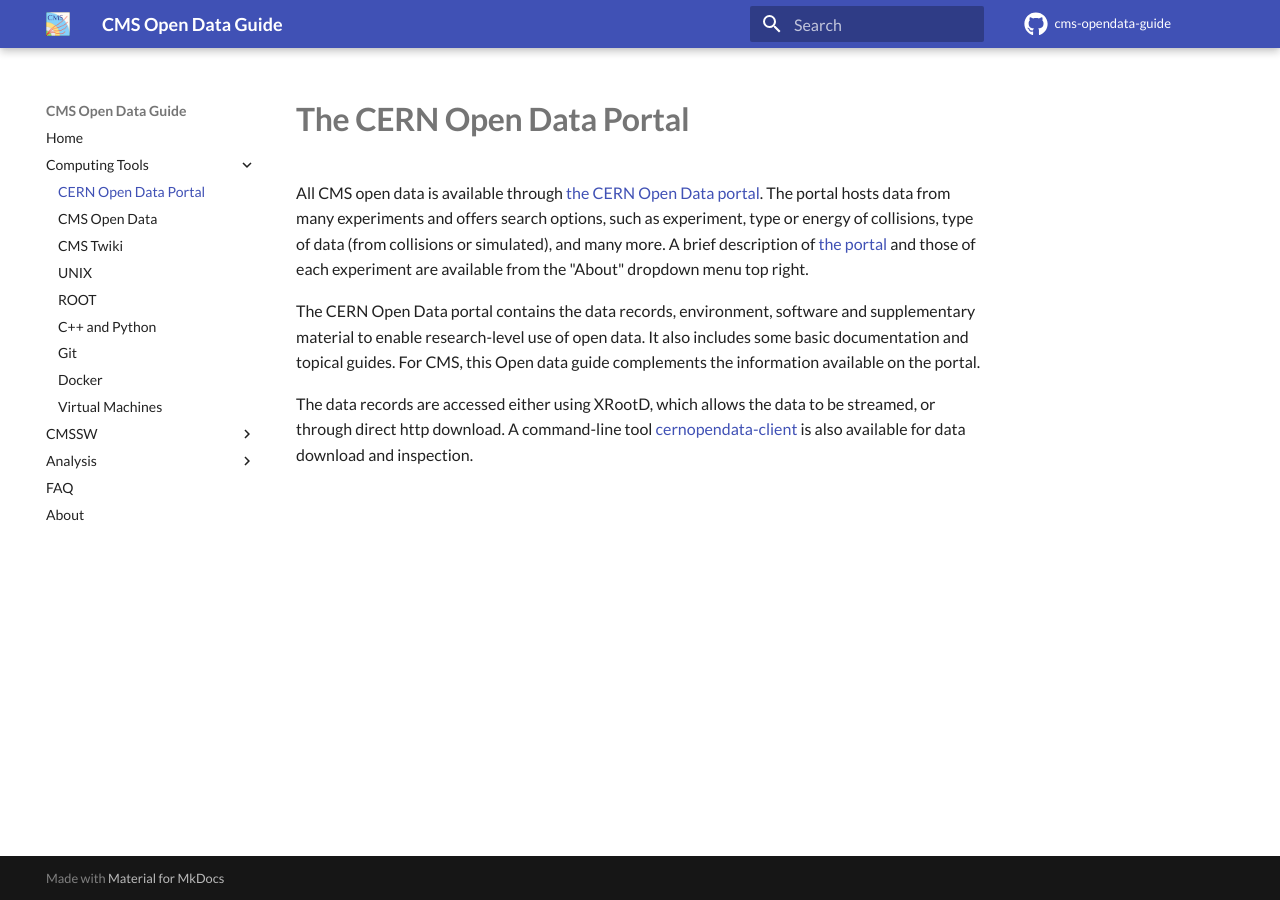
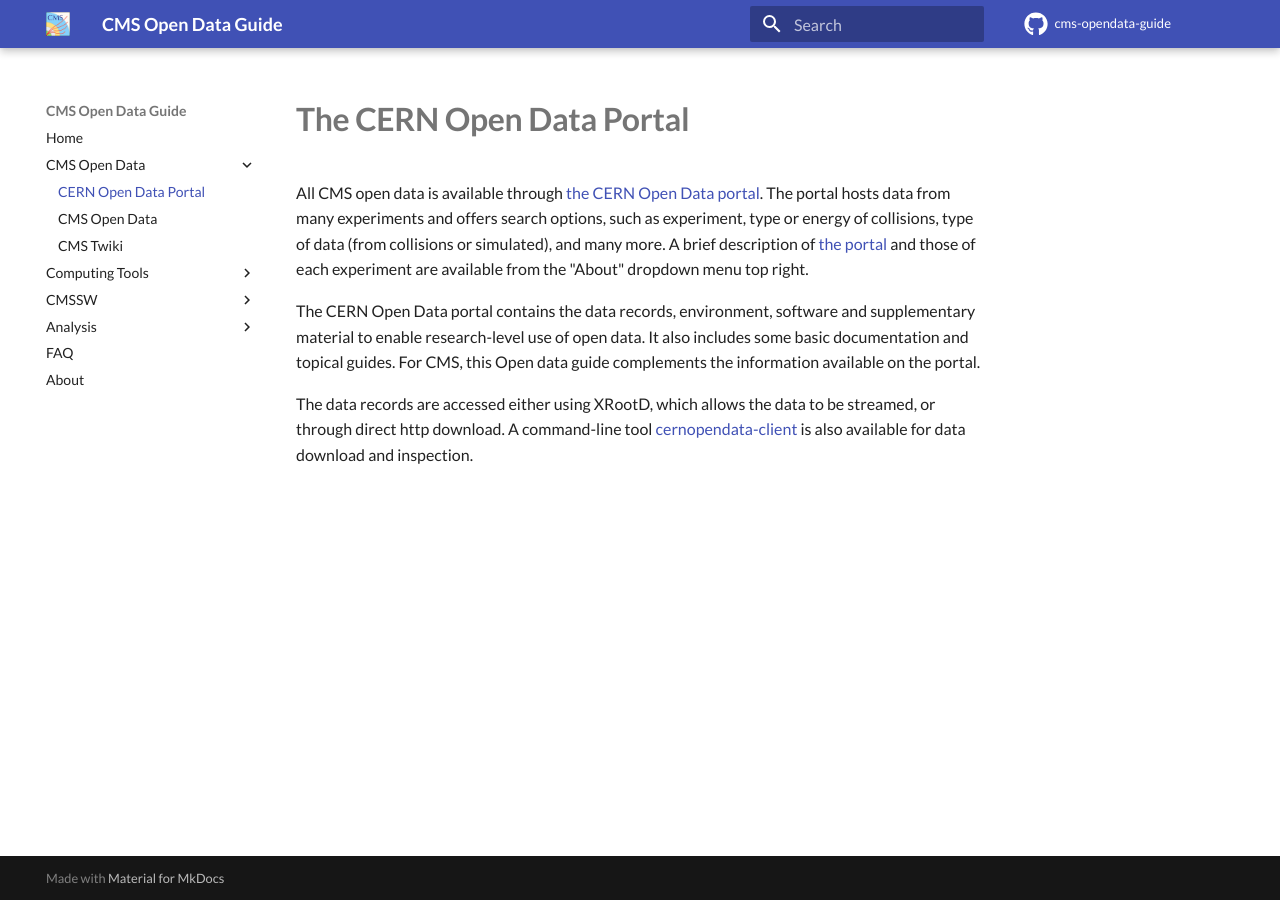
Before and after one commit to cernopendata/cms-opendata-guide, an MkDocs documentation site: the page built from docs/cmsOpenData/cernportal.md, in a window 1280 px wide. Built offline with MkDocs 1.6.1 and Material for MkDocs 9.7.7, drawn with Linux system fonts in a browser that asks for light colours; comment, search, counter and statistics services are not loaded.

Commit message:
move cms open data topics to a separate section (previously was under computing tools)

```diff
--- a/docs/tools/cernportal.md
+++ b/docs/cmsOpenData/cernportal.md
@@ -1,6 +1,6 @@
 # The CERN Open Data Portal
 
-All CMS open data is available through [the CERN Open Data portal](http://opendata.cern.ch/). The portal hosts data from many experiments and offers search options, such as experiment, type or energy of collisions, type of data (from collisions or simulated), and many more. A brief description of [the portal](http://opendata.cern.ch/docs/about) and those of each experiment are available from the "About" dropdown menu top right.
+All CMS open data is available through [the CERN Open Data portal](http://opendata.cern.ch/). The portal hosts data from many experiments and offers search options, such as experiment, type or energy of collisions, type of data (from collisions or simulated), and many more. A brief description of [the portal](http://opendata.cern.ch/docs/cmsOpenData/about) and those of each experiment are available from the "About" dropdown menu top right.
 
 The CERN Open Data portal contains the data records, environment, software and supplementary material to enable research-level use of open data. It also includes some basic documentation and topical guides. For CMS, this Open data guide complements the information available on the portal.
 
--- a/mkdocs.yml
+++ b/mkdocs.yml
@@ -10,10 +10,11 @@
 # Structure
 nav:
     - Home: index.md
+    - 'CMS Open Data':
+        - 'CERN Open Data Portal': cmsOpenData/cernportal.md
+        - 'CMS Open Data': cmsOpenData/cmsopendata.md
+        - 'CMS Twiki': cmsOpenData/cmstwiki.md
     - 'Computing Tools':
-        - 'CERN Open Data Portal': tools/cernportal.md
-        - 'CMS Open Data': tools/cmsopendata.md
-        - 'CMS Twiki': tools/cmstwiki.md
         - 'UNIX': tools/unix.md
         - 'ROOT': tools/root.md
         - 'C++ and Python': tools/cppandpython.md
@@ -37,9 +38,11 @@
             - 'Specific Physics Objects':
                 - 'Common Tools': analysis/selection/objects/tools.md
                 - 'Muons': analysis/selection/objects/muons.md
-                - 'Electrons and Photons': analysis/selection/objects/egamma.md
+                - 'Electrons': analysis/selection/objects/electrons.md
+                - 'Photons': analysis/selection/objects/photons.md
                 - 'Jets': analysis/selection/objects/jets.md
                 - 'Missing ET': analysis/selection/objects/met.md
+                - 'Taus': analysis/selection/objects/taus.md
             - 'Physics Object ID': analysis/selection/objectid.md
         - 'Luminosity':
             - 'Luminosity': analysis/luminosity/lumi.md
```
Also changed, not shown: docs/cmsOpenData/cmsopendata.md (renamed from docs/tools/cmsopendata.md), docs/cmsOpenData/cmstwiki.md (renamed from docs/tools/cmstwiki.md).
